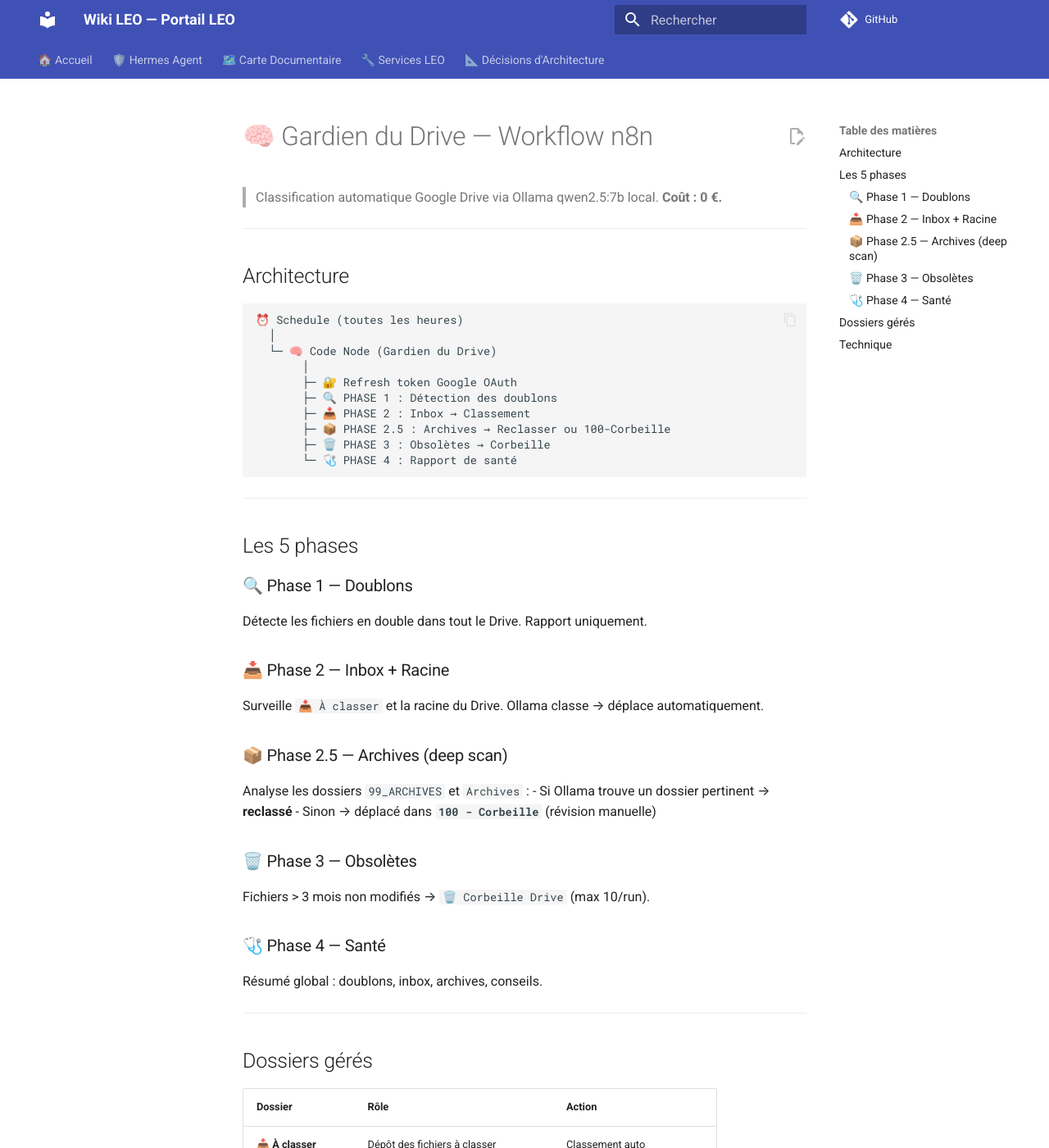
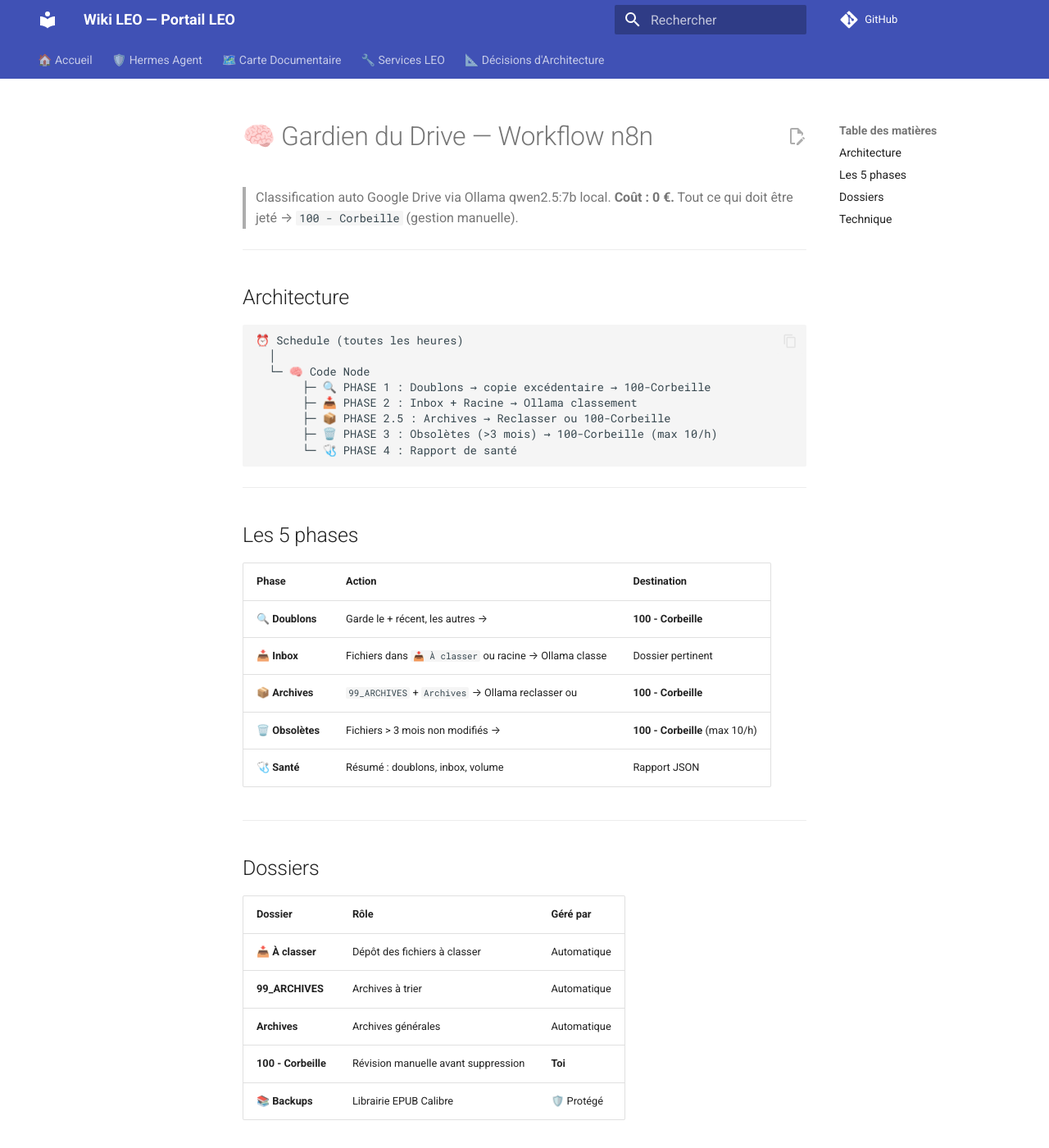
Before and after one commit to christophedanhier-hash/hermes-wiki, an MkDocs documentation site: the page built from docs/hermes/services/gardien-drive.md, in a window 1280 px wide and 1400 px high. Shown: the whole window at 82% size. Built offline with MkDocs 1.6.1 and Material for MkDocs 9.7.7, drawn with Linux system fonts in a browser that asks for light colours; comment, search, counter and statistics services are not loaded; some of the changed text lies outside the part shown.

Commit message:
docs: Gardien Drive — tout → 100-Corbeille, gestion manuelle

````diff
--- a/docs/hermes/services/gardien-drive.md
+++ b/docs/hermes/services/gardien-drive.md
@@ -1,6 +1,7 @@
 # 🧠 Gardien du Drive — Workflow n8n
 
-> Classification automatique Google Drive via Ollama qwen2.5:7b local. **Coût : 0 €.**
+> Classification auto Google Drive via Ollama qwen2.5:7b local. **Coût : 0 €.**
+> Tout ce qui doit être jeté → `100 - Corbeille` (gestion manuelle).
 
 ---
 
@@ -9,13 +10,11 @@
 ```
 ⏰ Schedule (toutes les heures)
   │
-  └─ 🧠 Code Node (Gardien du Drive)
-       │
-       ├─ 🔐 Refresh token Google OAuth
-       ├─ 🔍 PHASE 1 : Détection des doublons
-       ├─ 📥 PHASE 2 : Inbox → Classement
+  └─ 🧠 Code Node
+       ├─ 🔍 PHASE 1 : Doublons → copie excédentaire → 100-Corbeille
+       ├─ 📥 PHASE 2 : Inbox + Racine → Ollama classement
        ├─ 📦 PHASE 2.5 : Archives → Reclasser ou 100-Corbeille
-       ├─ 🗑️ PHASE 3 : Obsolètes → Corbeille
+       ├─ 🗑️ PHASE 3 : Obsolètes (>3 mois) → 100-Corbeille (max 10/h)
        └─ 🩺 PHASE 4 : Rapport de santé
 ```
 
@@ -23,35 +22,25 @@
 
 ## Les 5 phases
 
-### 🔍 Phase 1 — Doublons
-Détecte les fichiers en double dans tout le Drive. Rapport uniquement.
-
-### 📥 Phase 2 — Inbox + Racine
-Surveille `📥 À classer` et la racine du Drive. Ollama classe → déplace automatiquement.
-
-### 📦 Phase 2.5 — Archives (deep scan)
-Analyse les dossiers `99_ARCHIVES` et `Archives` :
-- Si Ollama trouve un dossier pertinent → **reclassé**
-- Sinon → déplacé dans **`100 - Corbeille`** (révision manuelle)
-
-### 🗑️ Phase 3 — Obsolètes
-Fichiers > 3 mois non modifiés → `🗑️ Corbeille Drive` (max 10/run).
-
-### 🩺 Phase 4 — Santé
-Résumé global : doublons, inbox, archives, conseils.
+| Phase | Action | Destination |
+|:---|:---|:---|
+| 🔍 **Doublons** | Garde le + récent, les autres → | **100 - Corbeille** |
+| 📥 **Inbox** | Fichiers dans `📥 À classer` ou racine → Ollama classe | Dossier pertinent |
+| 📦 **Archives** | `99_ARCHIVES` + `Archives` → Ollama reclasser ou | **100 - Corbeille** |
+| 🗑️ **Obsolètes** | Fichiers > 3 mois non modifiés → | **100 - Corbeille** (max 10/h) |
+| 🩺 **Santé** | Résumé : doublons, inbox, volume | Rapport JSON |
 
 ---
 
-## Dossiers gérés
+## Dossiers
 
-| Dossier | Rôle | Action |
+| Dossier | Rôle | Géré par |
 |:---|:---|:---|
-| **📥 À classer** | Dépôt des fichiers à classer | Classement auto |
-| **99_ARCHIVES** | Archives à trier | Reclasser ou → 100-Corbeille |
-| **Archives** | Archives générales | Reclasser ou → 100-Corbeille |
-| **100 - Corbeille** | Révision manuelle avant suppression | À vérifier régulièrement |
-| **🗑️ Corbeille Drive** | Fichiers obsolètes auto | À vérifier + supprimer |
-| **📚 Backups** | Librairie EPUB Calibre | 🛡️ Zone protégée |
+| **📥 À classer** | Dépôt des fichiers à classer | Automatique |
+| **99_ARCHIVES** | Archives à trier | Automatique |
+| **Archives** | Archives générales | Automatique |
+| **100 - Corbeille** | Révision manuelle avant suppression | **Toi** |
+| **📚 Backups** | Librairie EPUB Calibre | 🛡️ Protégé |
 
 ---
 
@@ -61,8 +50,7 @@
 |:---|:---|
 | Workflow | `🧠 Gardien du Drive` (ID: `sTly8jZ2dHWcJQ3w`) |
 | Déclencheur | Toutes les heures |
-| LLM | Ollama qwen2.5:7b (LEO, port 11434) |
-| API | Google Drive v3 (OAuth leodanhieria) |
+| LLM | Ollama qwen2.5:7b (LEO:11434) |
 | Coût | **0 €** |
 
 ---
````
